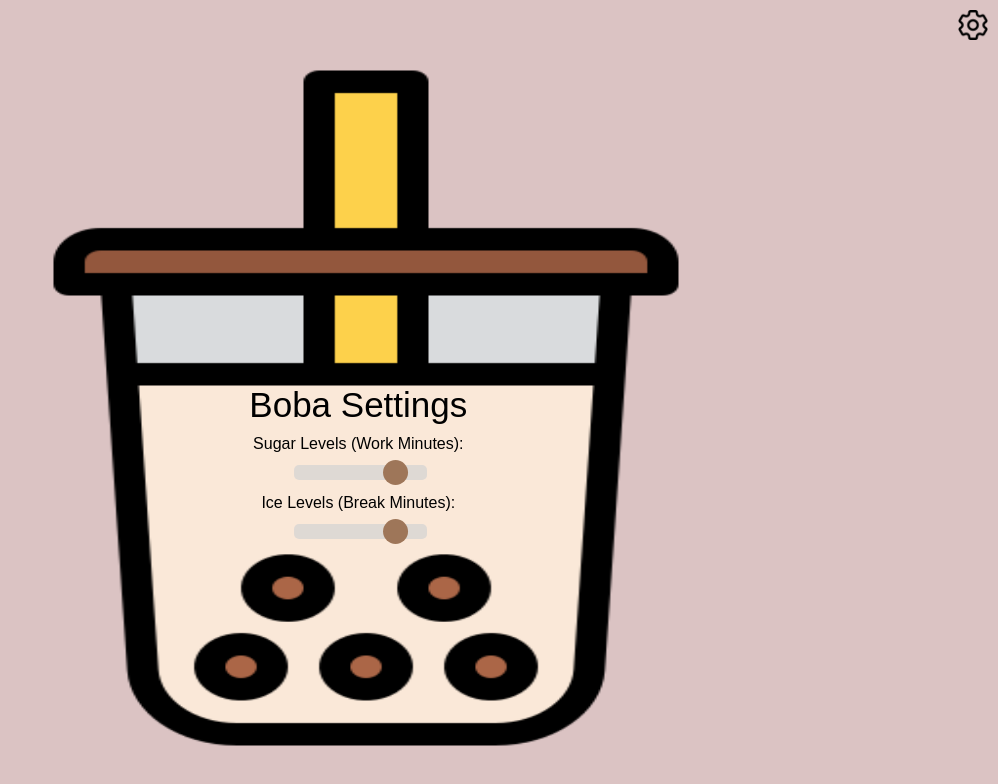
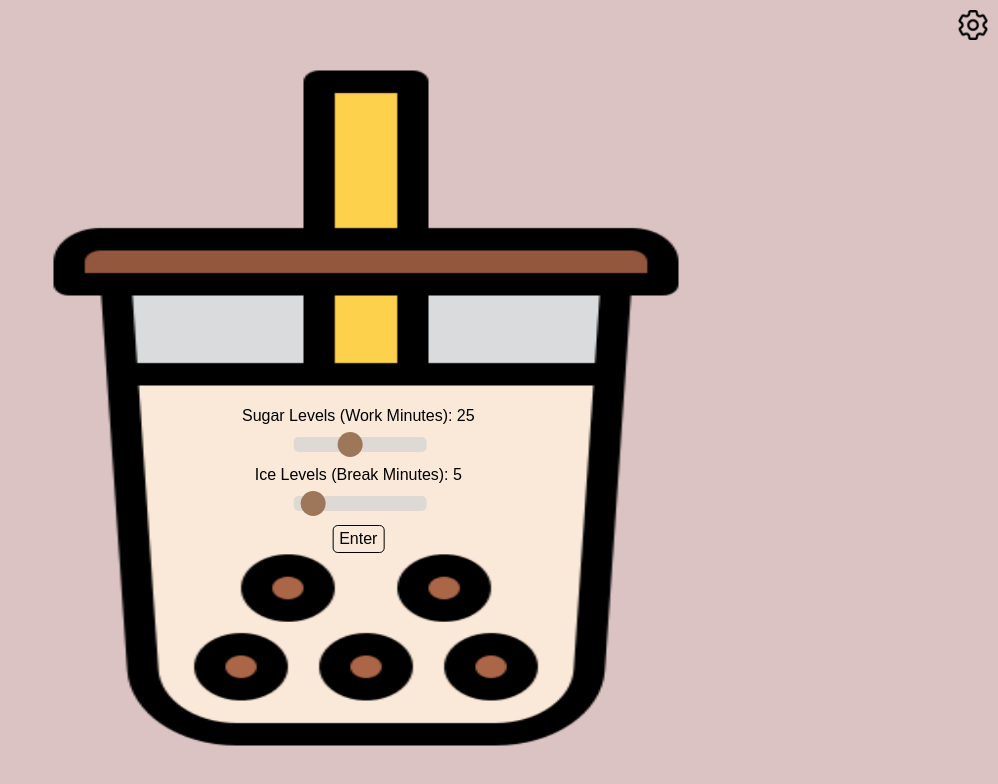
Before and after one commit to glin18/boba-pomodoro, a React (Create React App) app: page / in a window 1280 px wide. Both pictures are taken after a click on the picture 1255 px from the left and 25 px from the top of the page. Shown: the top 784 px of the page, without its empty margins (282-1280 px from the left). Built offline with nearby package versions, Linux system fonts and the light colour scheme.

Commit message:
Add values to settings slider

```diff
--- a/src/App.css
+++ b/src/App.css
@@ -39,6 +39,10 @@ body{
   gap: 10px;
 }
 
+.settings-container{
+  top: 59%;
+}
+
 .settings-icon{
   position: fixed;
   top : 10px;
@@ -49,7 +53,14 @@ body{
 }
 
 .settings-title{
-  font-size: 35px;
+  font-size: 25px;
+}
+
+.enter{
+  border: 1px solid black;
+  border-radius: 5px;
+  padding: 4px 6px;
+  cursor: pointer;
 }
 
 .slider {
--- a/src/App.js
+++ b/src/App.js
@@ -6,6 +6,16 @@ import SettingsIcon from "./images/setting.png";
 
 function App() {
   const [ showSettings, setShowSettings ] = useState(false);
+  const [ workMinutes, setWorkMinutes ] = useState(25);
+  const [ restMinutes, setRestMinutes ] = useState(5);
+
+  const onChangeWork = (value) => {
+    setWorkMinutes(value)
+  }
+
+  const onChangeRest = (value) => {
+    setRestMinutes(value)
+  }
 
   return (
     <div className="App">
--- a/src/components/SettingsContainer.js
+++ b/src/components/SettingsContainer.js
@@ -1,21 +1,29 @@
-import React from 'react'
+import React, { useState } from "react";
 
 export const SettingsContainer = () => {
+  const [workMinutes, setWorkMinutes] = useState(25);
+  const [restMinutes, setRestMinutes] = useState(5);
+
+  const onChangeWork = (event) => {
+    setWorkMinutes(event.target.value);
+  };
+
+  const onChangeRest = (event) => {
+    setRestMinutes(event.target.value);
+  };
+
   return (
     <div className="settings-container">
-        <div className="settings-title">Boba Settings</div>
-        <div>
-            Sugar Levels (Work Minutes):
-        </div>
-        <div class="slidecontainer">
-            <input type="range" min="1" max="60" class="slider" id="myRange"/>
-        </div>
-        <div>
-            Ice Levels (Break Minutes):
-        </div>
-        <div class="slidecontainer">
-            <input type="range" min="1" max="60" class="slider" id="myRange"/>
-        </div>
+      {/* <div className="settings-title">Boba Settings</div> */}
+      <div>Sugar Levels (Work Minutes): {workMinutes}</div>
+      <div class="slidecontainer">
+        <input type="range" min="1" max="60" value={workMinutes} step="1" class="slider" id="myRange" onChange={onChangeWork}/>
+      </div>
+      <div>Ice Levels (Break Minutes): {restMinutes}</div>
+      <div class="slidecontainer">
+        <input type="range" min="1" max="60" value={restMinutes} step="1" class="slider" id="myRange" onChange={onChangeRest}/>
+      </div>
+      <div className="enter button">Enter</div>
     </div>
-  )
-}
+  );
+};
```
